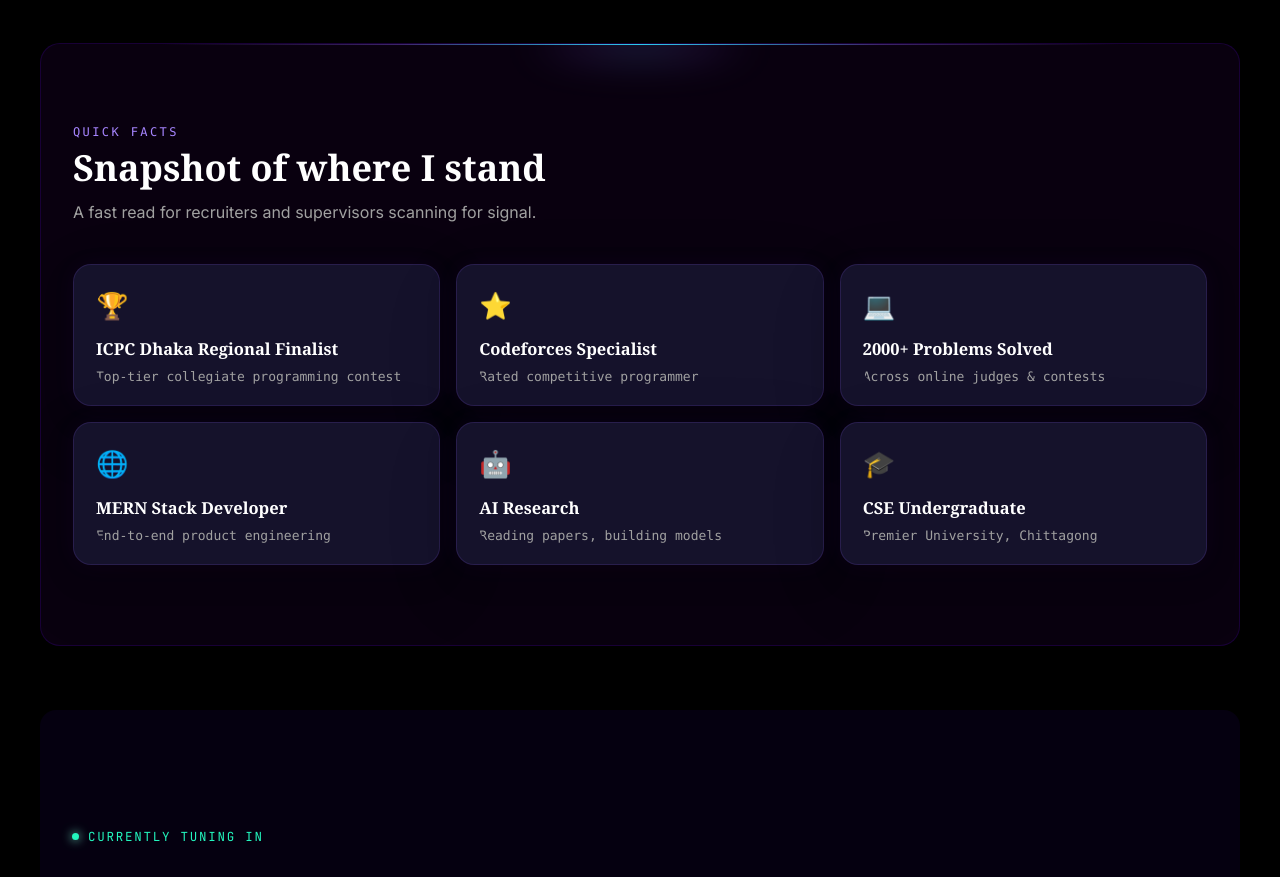
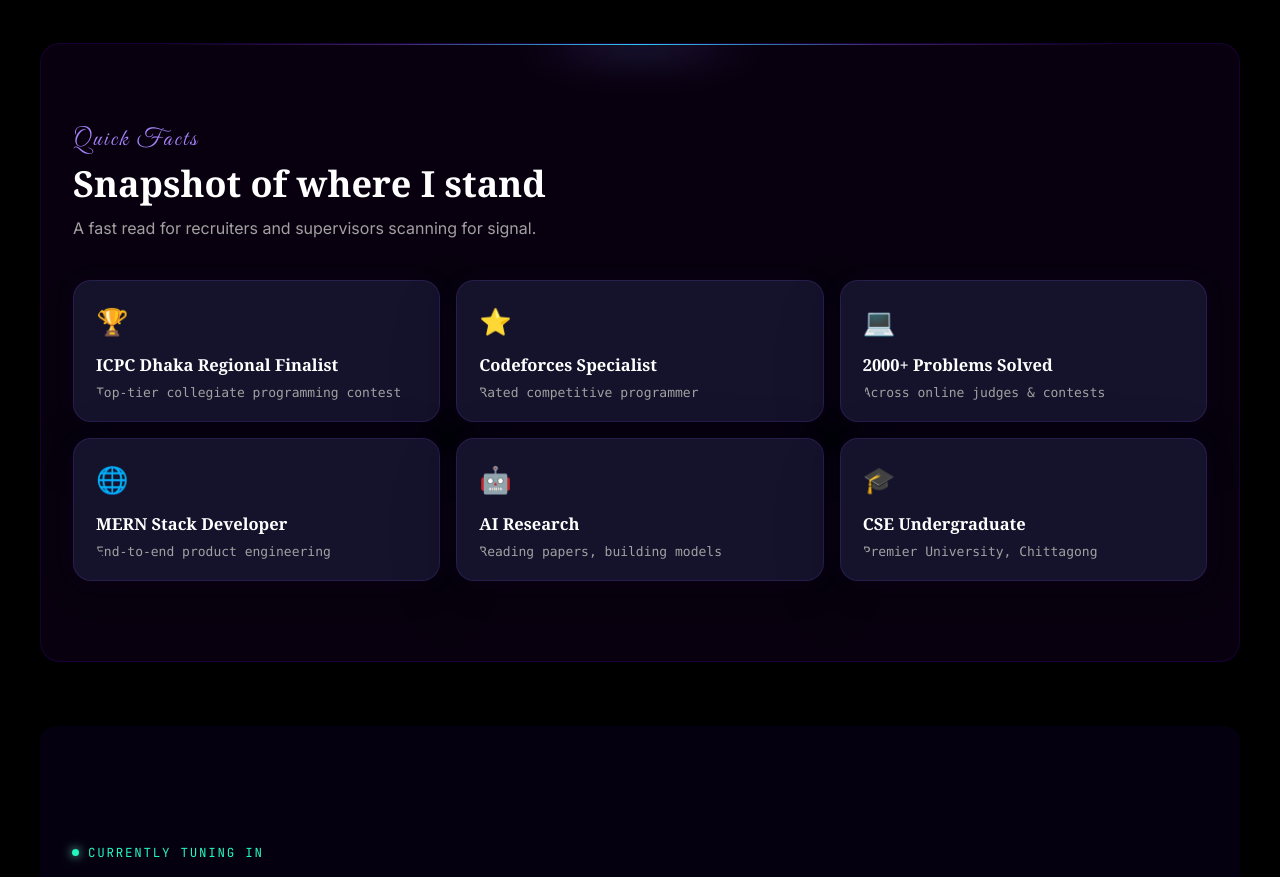
Before and after one commit to nuralamjoy/my_portfolio, a React (Vite) app: page / in a window 1280 px wide. Shown: the part 3160-4037 px from the top of the page. Built offline with nearby package versions, Linux system fonts and the light colour scheme.

Commit message:
add font

```diff
--- a/src/components/About/QuickFacts.css
+++ b/src/components/About/QuickFacts.css
@@ -7,6 +7,12 @@
     padding: 60px 32px;
 } */
 
+.quick-headings{
+  font-family: "Great Vibes", cursive;
+  /* font-size: 3rem; */
+
+  font-weight: 500;
+}
 
 
 .facts-body {
--- a/src/components/About/QuickFacts.jsx
+++ b/src/components/About/QuickFacts.jsx
@@ -40,7 +40,7 @@ export default function QuickFacts() {
         className="facts-body  mx-auto max-w-[1200px] bg-[#12001c8d]  rounded-[20px]
        border border-[#3f019d46] py-[80px] px-[32px]"
       >
-        <div className="mb-2 font-mono text-xs uppercase tracking-[0.2em] text-violet-400">
+        <div className="quick-headings mb-2 text-2xl  tracking-[0.1em] text-violet-400">
           Quick Facts
         </div>
         <h2 className="mb-3 font-serif text-3xl font-semibold text-white sm:text-4xl">
```
